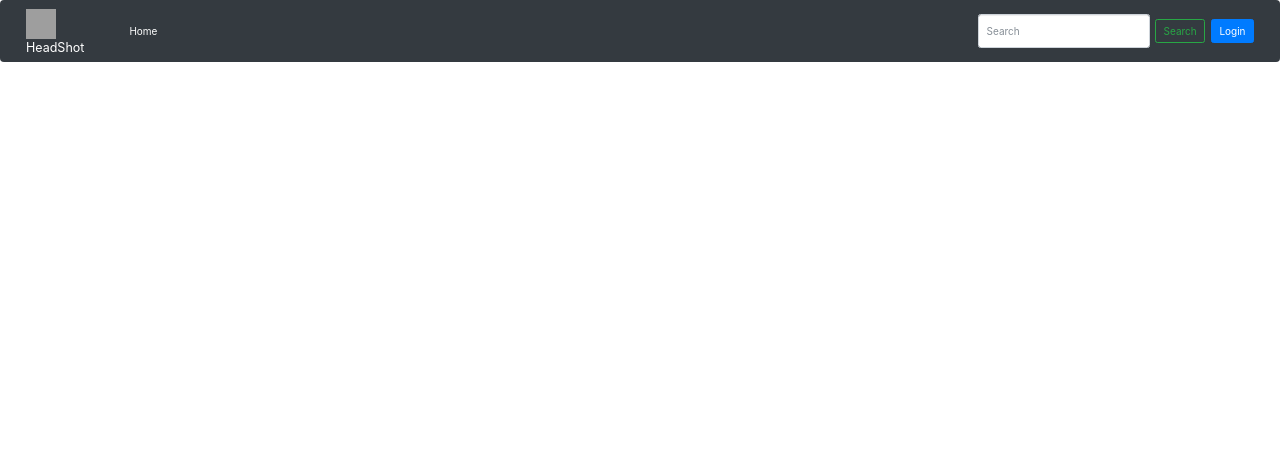
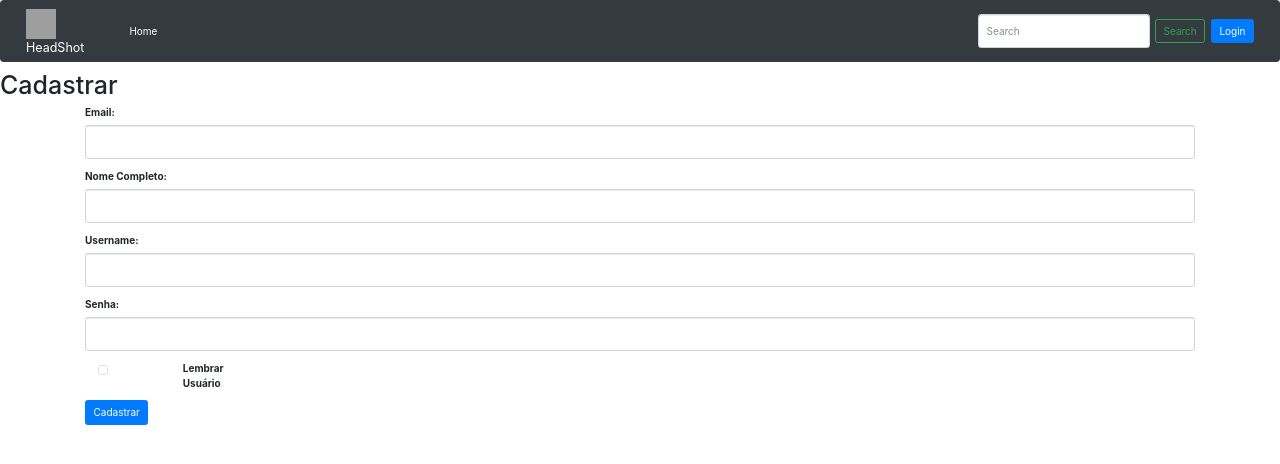
Before and after one commit to marcellapantarotto/ES022017, an Angular app in the folder app-frontend/: page /register in a window 1280 px wide. Before the commit this address led to /. Shown: the top 464 px of the page. Built offline with nearby package versions, Linux system fonts and the light colour scheme; grey boxes are pictures that could not be loaded.

Commit message:
add component register

```diff
--- a/app-frontend/src/app/app.module.ts
+++ b/app-frontend/src/app/app.module.ts
@@ -11,13 +11,15 @@ import { AppComponent } from './app.component';
 import { HeaderComponent } from './header/header.component';
 import { HomeAnonymousComponent } from './home-anonymous/home-anonymous.component';
 import { LoginComponent } from './login/login.component';
+import { RegisterComponent } from './register/register.component';
 
 @NgModule({
   declarations: [
     AppComponent,
     HeaderComponent,
     HomeAnonymousComponent,
-    LoginComponent
+    LoginComponent,
+    RegisterComponent
   ],
   imports: [
     BrowserModule,
--- a/app-frontend/src/app/app.routes.ts
+++ b/app-frontend/src/app/app.routes.ts
@@ -2,9 +2,11 @@ import {Routes} from '@angular/router'
 
 import {HomeAnonymousComponent} from './home-anonymous/home-anonymous.component'
 import {LoginComponent} from './login/login.component'
+import {RegisterComponent} from './register/register.component'
 
 export const ROUTES: Routes = [
   {path: '', component: HomeAnonymousComponent},
-  {path: 'login', component: LoginComponent}
+  {path: 'login', component: LoginComponent},
+  {path: 'register', component: RegisterComponent}
 
 ]
--- a/app-frontend/src/app/login/login.component.html
+++ b/app-frontend/src/app/login/login.component.html
@@ -2,8 +2,7 @@
   <h1>Login</h1>
 </section>
 
-<section class="content" margin-top="5px">
-  <section class="invoice">
+<section class="content">
 
     <div class="container">
       <form>
@@ -27,9 +26,8 @@
         </div>
 
         <button type="submit" class="btn btn-primary">Login</button>
-        <button id=semCadastro class="btn btn-primary">Não sou cadastrado</button>
+        <button id=semCadastro class="btn btn-primary" [routerLink]="['/register']">Não Sou Cadastrado</button>
       </form>
   </div>
 
-  </section>
 </section>
--- /dev/null
+++ b/app-frontend/src/app/register/register.component.html
@@ -0,0 +1,41 @@
+<section class="content-header" style="margin-top:70px">
+  <h1>Cadastrar</h1>
+</section>
+
+<section class="content">
+  <div class="container">
+
+    <form>
+      <div class="form-group">
+        <label for="exampleInputEmail1">Email:</label>
+        <input type="email" class="form-control" id="exampleInputEmail1" aria-describedby="emailHelp" >
+      </div>
+
+      <div class="form-group">
+        <label for="exampleInputEmail1">Nome Completo:</label>
+        <input type="email" class="form-control" id="exampleInputEmail1" aria-describedby="emailHelp" >
+      </div>
+
+      <div class="form-group">
+        <label for="exampleInputEmail1">Username:</label>
+        <input type="email" class="form-control" id="exampleInputEmail1" aria-describedby="emailHelp" >
+      </div>
+
+      <div class="form-group">
+        <label for="exampleInputPassword1">Senha:</label>
+        <input type="password" class="form-control" id="exampleInputPassword1" >
+      </div>
+
+      <div class="form-check">
+        <label class="form-check-label">
+          <div class="row">
+              <div class="col"><input type="checkbox" class="form-check-input"></div>
+              <div class="col">Lembrar Usuário</div>
+          </div>
+        </label>
+      </div>
+
+      <button type="submit" class="btn btn-primary">Cadastrar</button>
+    </form>
+  </div>
+</section>
--- /dev/null
+++ b/app-frontend/src/app/register/register.component.ts
@@ -0,0 +1,14 @@
+import { Component, OnInit } from '@angular/core';
+
+@Component({
+  selector: 'app-register',
+  templateUrl: './register.component.html'
+})
+export class RegisterComponent implements OnInit {
+
+  constructor() { }
+
+  ngOnInit() {
+  }
+
+}
```
Also changed, not shown: 1 other file (tests, documents, lock files or other folders).
